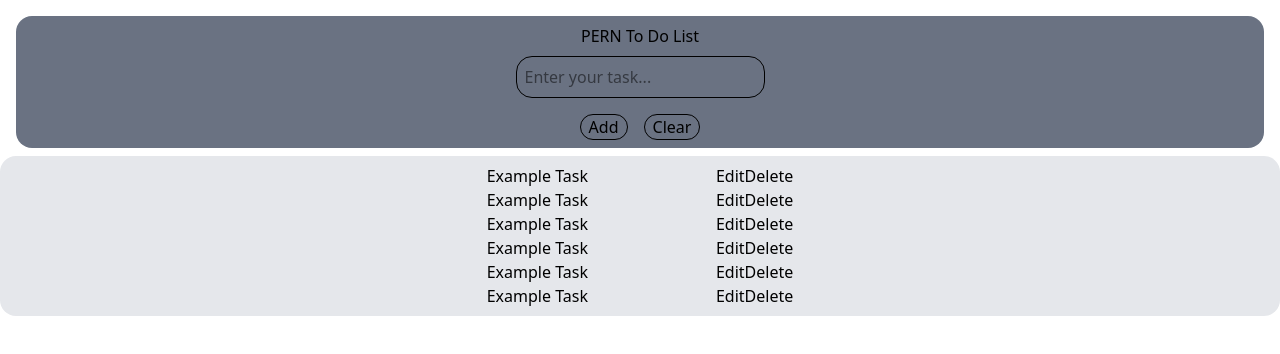
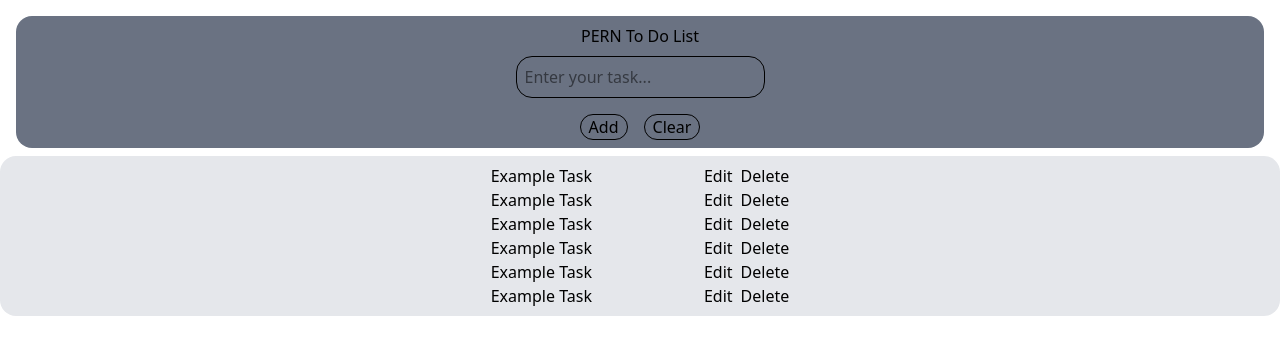
Before and after one commit to JaeYangLee/pern-todo-list-app, a React (Vite) app in the folder frontend/: page / in a window 1280 px wide. Shown: the top 354 px of the page. Built offline with nearby package versions, Linux system fonts and the light colour scheme.

Commit message:
fixed frontend

```diff
--- a/frontend/src/components/ToDoItem.jsx
+++ b/frontend/src/components/ToDoItem.jsx
@@ -3,9 +3,9 @@ import React from "react";
 function ToDoItem() {
   return (
     <>
-      <div className="flex flex-row items-center justify-center gap-32">
+      <div className="flex flex-row items-center justify-center gap-28">
         <p>Example Task</p>
-        <section>
+        <section className="flex gap-2">
           <button>Edit</button>
           <button>Delete</button>
         </section>
```
